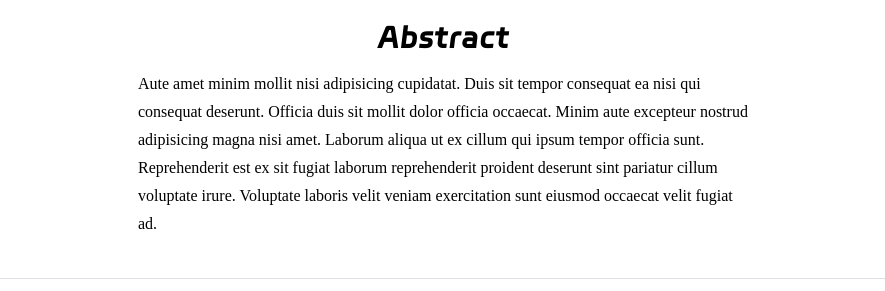
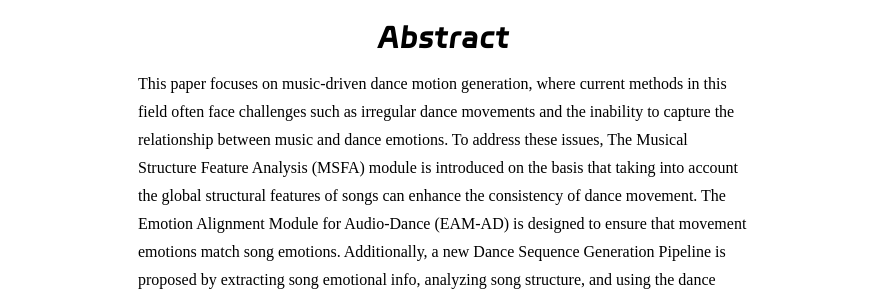
Before and after one commit to pkjq11/melodance-demo, a Vue app: page / in a window 1280 px wide. Shown: the part 614-905 px from the top of the page, without its empty margins (196-1081 px from the left). Built offline with nearby package versions, Linux system fonts and the light colour scheme.

Commit message:
Update abstract.mdx

```diff
--- a/src/components/mds/abstract.mdx
+++ b/src/components/mds/abstract.mdx
@@ -1,3 +1,3 @@
 # Abstract
 
-Aute amet minim mollit nisi adipisicing cupidatat. Duis sit tempor consequat ea nisi qui consequat deserunt. Officia duis sit mollit dolor officia occaecat. Minim aute excepteur nostrud adipisicing magna nisi amet. Laborum aliqua ut ex cillum qui ipsum tempor officia sunt. Reprehenderit est ex sit fugiat laborum reprehenderit proident deserunt sint pariatur cillum voluptate irure. Voluptate laboris velit veniam exercitation sunt eiusmod occaecat velit fugiat ad.
+This paper focuses on music-driven dance motion generation, where current methods in this field often face challenges such as irregular dance movements and the inability to capture the relationship between music and dance emotions. To address these issues, The Musical Structure Feature Analysis (MSFA) module is introduced on the basis that taking into account the global structural features of songs can enhance the consistency of dance movement. The Emotion Alignment Module for Audio-Dance (EAM-AD) is designed to ensure that movement emotions match song emotions.  Additionally, a new Dance Sequence Generation Pipeline is proposed by extracting song emotional info, analyzing song structure, and using the dance generation module. Through experimental comparisons, the proposed approach outperforms previous methods, generating more harmonious dance movements.
```
